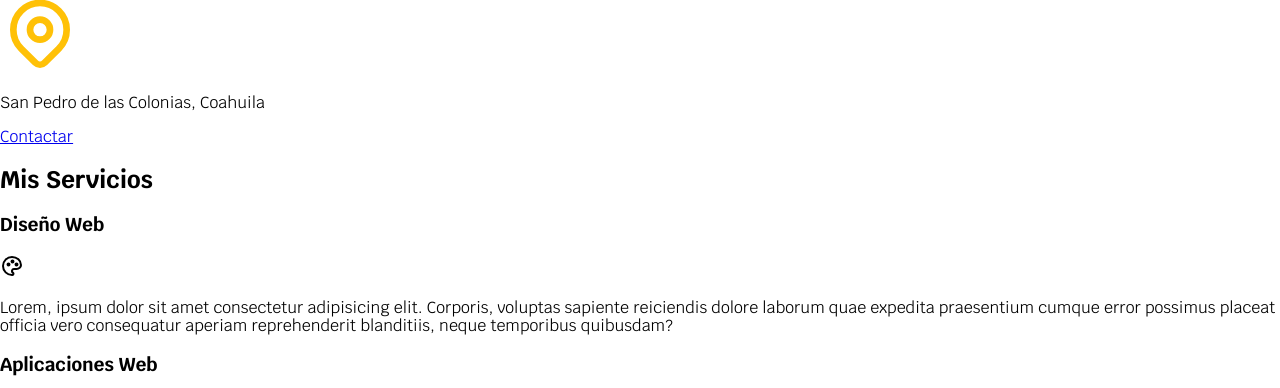
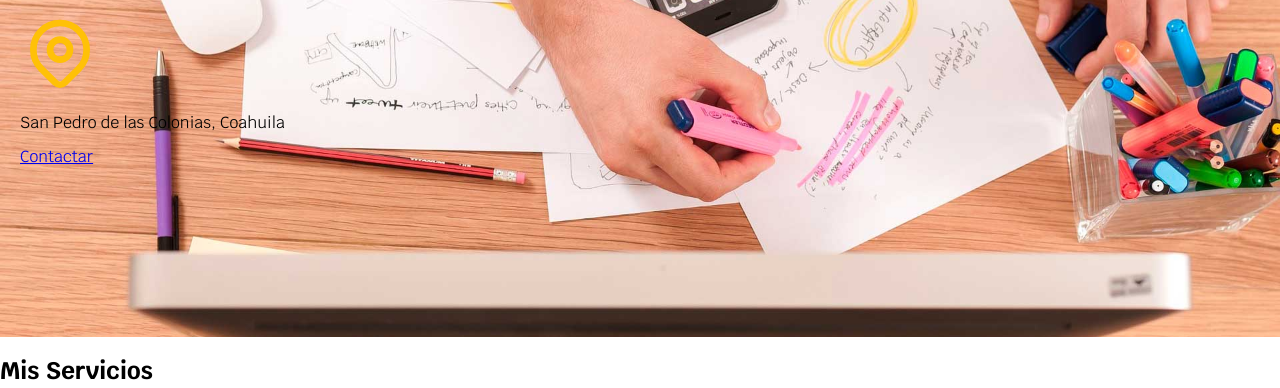
Before and after one commit to CristodelaTorre/freelancer_inicio, a plain HTML site: page index.html in a window 1280 px wide. Shown: the part 251-639 px from the top of the page. Drawn offline with Linux system fonts and the light colour scheme.

Commit message:
Actualizar cambios en PC master Septiembre

```diff
--- a/css/styles.css
+++ b/css/styles.css
@@ -11,7 +11,13 @@
 
 html {
     font-size: 62.5%;
+    /* Snippet que facilita el modelo caja en CSS */
+    box-sizing: border-box;
 
+}
+/* El asterisco selecciona todos los elementos del documento *:before y *:after selecciona los pseudo elementos */
+*, *:before, *:after {
+  box-sizing: inherit;
 }
 
 body{
@@ -26,6 +32,8 @@ body{
   font-style: normal;
 
 }
+
+
 
 .titulo span {
     font-size: 2rem;
@@ -79,7 +87,15 @@ flex-direction: column;
 
 }
 
-
+/*Configuracion de imagen de hero */
+.hero {
+    background-image: url(../img/hero.jpg);
+    background-repeat: no-repeat;
+    background-size: cover;
+    height: 450px;
+   /* padding es el espacio entre el borde y el contenido */
+    padding: 20px;
+}
 
 
 /* Media Queries - Sirven para adaptar la pantalla en varios dispositivos ya sean computadoras o moviles */
--- a/index.html
+++ b/index.html
@@ -31,15 +31,19 @@
 </nav>
 </div>
 
-<section>
+<section class="hero">
+    <div class="contenido-hero">
 <h2 class="titulo" > Diseño y Desarollo Web Freelancer</h2>
 
-    <svg  xmlns="http://www.w3.org/2000/svg"  width="80"  height="80"  viewBox="0 0 24 24"  fill="none"  stroke="#FFC107"  stroke-width="2"  stroke-linecap="round"  stroke-linejoin="round"  class="icon icon-tabler icons-tabler-outline icon-tabler-map-pin"><path stroke="none" d="M0 0h24v24H0z" fill="none"/><path d="M9 11a3 3 0 1 0 6 0a3 3 0 0 0 -6 0" /><path d="M17.657 16.657l-4.243 4.243a2 2 0 0 1 -2.827 0l-4.244 -4.243a8 8 0 1 1 11.314 0z" /></svg>
+    <svg  xmlns="http://www.w3.org/2000/svg"  width="80"  height="80"  viewBox="0 0 24 24"  fill="none"  stroke="#FFC107"  stroke-width="2"  stroke-linecap="round"  stroke-linejoin="round"  class="icon icon-tabler icons-tabler-outline icon-tabler-map-pin">
+    <path stroke="none" d="M0 0h24v24H0z" fill="none"/><path d="M9 11a3 3 0 1 0 6 0a3 3 0 0 0 -6 0" />
+    <path d="M17.657 16.657l-4.243 4.243a2 2 0 0 1 -2.827 0l-4.244 -4.243a8 8 0 1 1 11.314 0z" /></svg>
 
 
    <p>San Pedro de las Colonias, Coahuila</p>
 
    <a href="#">Contactar</a>
+    </div>
 </section>
 
 
```
